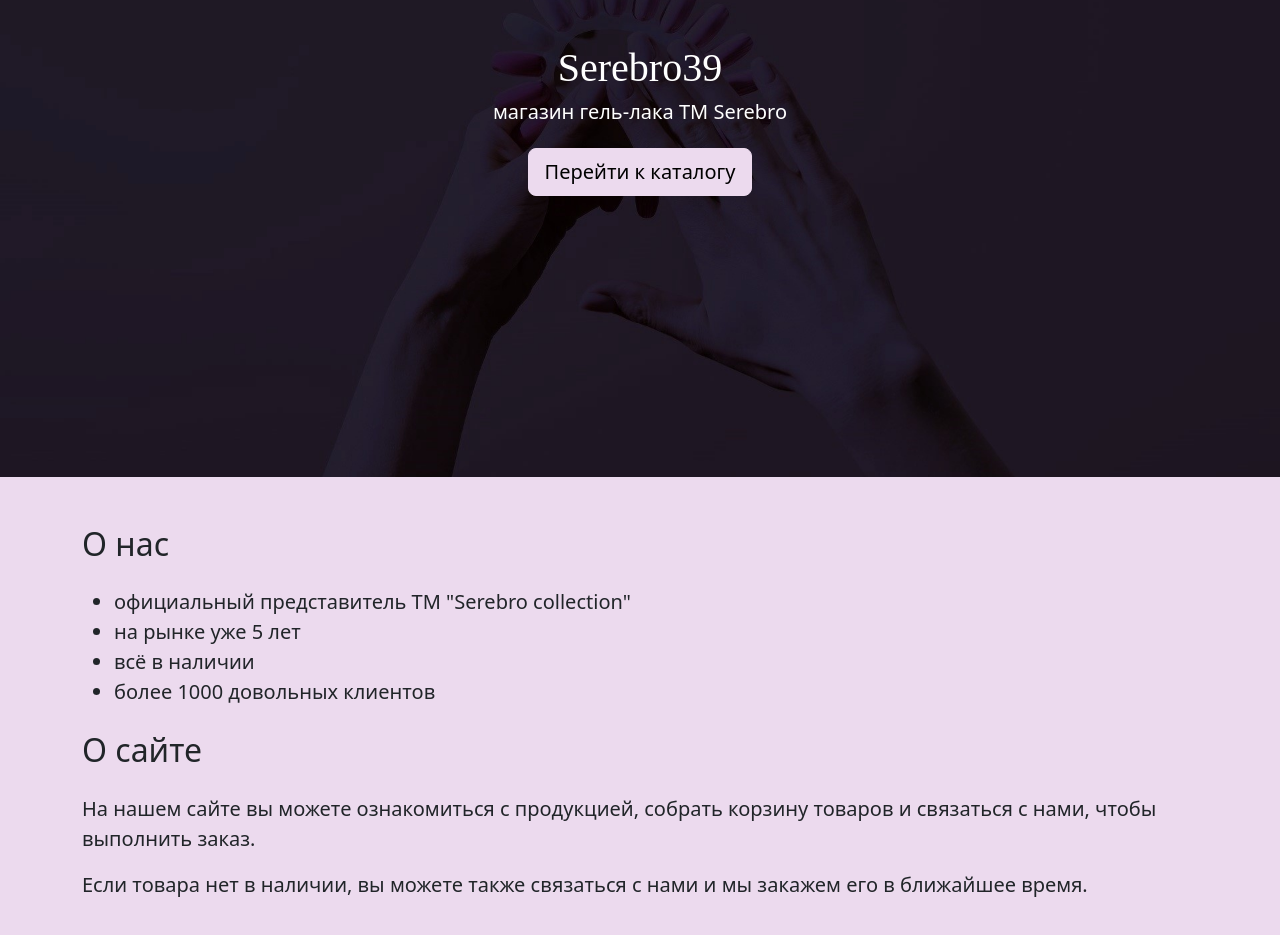
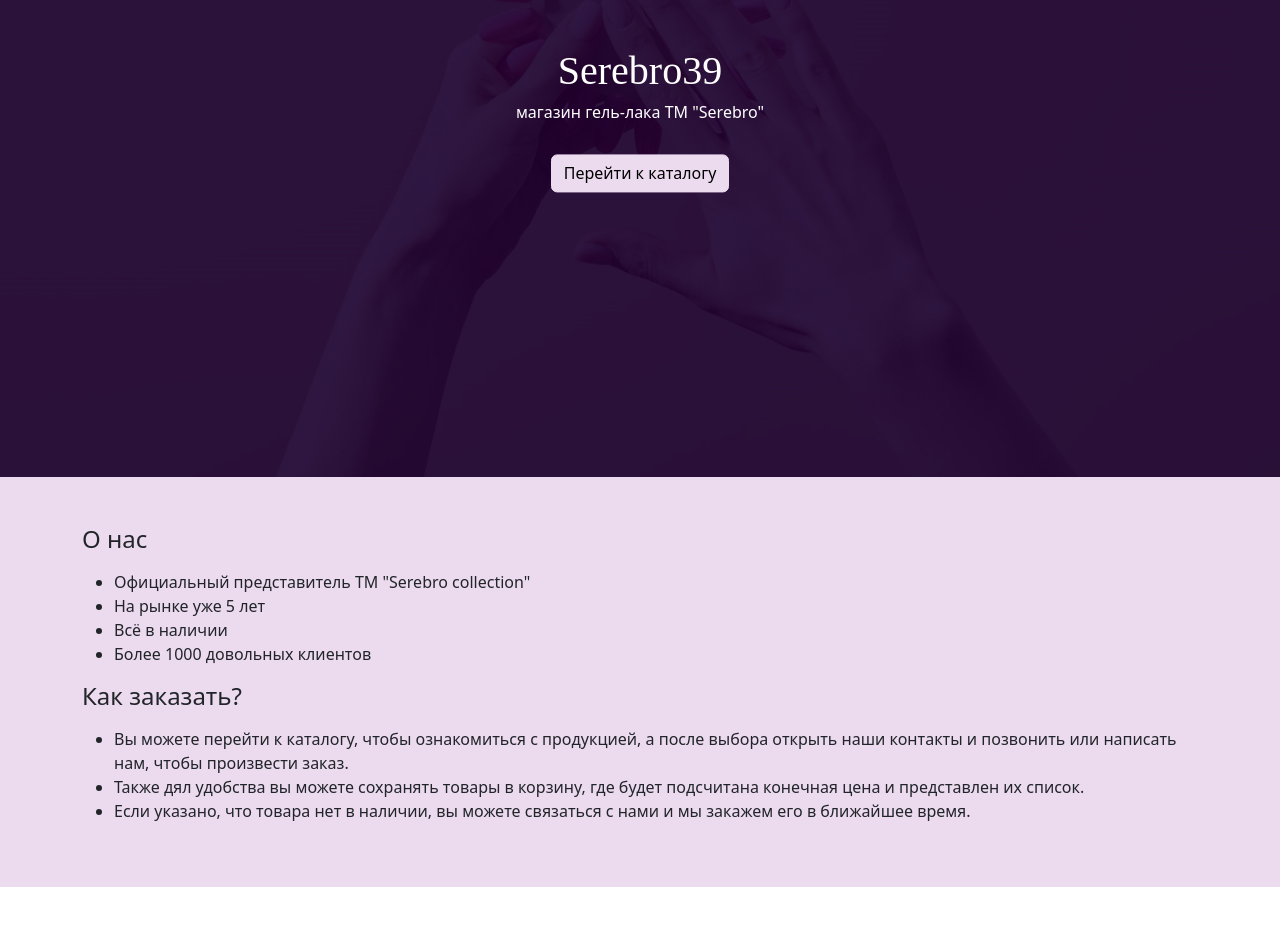
Before and after one commit to blank-evgeniy/nail-polish-store, a React (Vite) app: page /categories/1 in a window 1280 px wide. Shown: the part 323-1258 px from the top of the page. After the commit the page ends 1210 px from the top, so only its background shows below. Built offline with nearby package versions, Linux system fonts and the light colour scheme; no server answers; the database is empty; a web font is replaced by a local one.

Commit message:
Fixed skeleton; updated home page

```diff
--- a/src/components/Skeleton.tsx
+++ b/src/components/Skeleton.tsx
@@ -44,6 +44,7 @@
 
     if (isMobile)
         return (
+            <div>
                 <div className="card mb-3">
                     <div className="row align-items-center g-0">
                         <div className="col-3">
@@ -75,6 +76,7 @@
                                 <path d="M294.1 256L167 129c-9.4-9.4-9.4-24.6 0-33.9s24.6-9.3 34 0L345 239c9.1 9.1 9.3 23.7.7 33.1L201.1 417c-4.7 4.7-10.9 7-17 7s-12.3-2.3-17-7c-9.4-9.4-9.4-24.6 0-33.9l127-127.1z"></path>
                             </svg>
                         </button>
+                    </div>
                 </div>
             </div>
         );
--- a/src/pages/Home.tsx
+++ b/src/pages/Home.tsx
@@ -4,12 +4,13 @@
 //Домашняя страница
 //TODO: заменить кнопку на ссылку Link со стилем подобным кнопке
 
-//стиль для красивого :) фона
-const sectionStyle = {
+//стили для фона
+const sectionStyle: React.CSSProperties = {
     backgroundImage: `url(${BgImage})`,
     backgroundSize: 'cover',
     backgroundPosition: 'center',
     backgroundAttachment: 'fixed',
+    boxShadow: 'inset 0 0 0 2000px rgba(25, 0, 48, 0.9)',
 };
 
 const Home = () => {
@@ -23,12 +24,12 @@
                     style={{ paddingTop: '94px' }}
                 >
                     <h1 className="fs-1 font-accent fw-medium">Serebro39</h1>
-                    <h2 className="fs-5 fw-normal mt-2">
-                        магазин гель-лака ТМ Serebro
+                    <h2 className="fs-6 fw-normal mt-2">
+                        магазин гель-лака ТМ "Serebro"
                     </h2>
                     <button
                         onClick={() => navigate('/categories')}
-                        className="btn btn-primary btn-lg mt-3"
+                        className="btn btn-primary mt-4"
                     >
                         Перейти к каталогу
                     </button>
@@ -36,25 +37,32 @@
             </div>
             <div className="bg-primary">
                 <div className="container-lg py-5">
-                    <h2 className="fs-2">О нас</h2>
-                    <ul className="fs-5 my-4">
+                    <h2 className="fs-4">О нас</h2>
+                    <ul className="fs-6 my-3">
                         <li>
-                            официальный представитель ТМ "Serebro collection"
+                            Официальный представитель ТМ "Serebro collection"
                         </li>
-                        <li>на рынке уже 5 лет</li>
-                        <li>всё в наличии</li>
-                        <li>более 1000 довольных клиентов</li>
+                        <li>На рынке уже 5 лет</li>
+                        <li>Всё в наличии</li>
+                        <li>Более 1000 довольных клиентов</li>
                     </ul>
-                    <h2 className="fs-2">О сайте</h2>
-                    <p className="fs-5 mt-4">
-                        На нашем сайте вы можете ознакомиться с продукцией,
-                        собрать корзину товаров и связаться с нами, чтобы
-                        выполнить заказ.
-                    </p>
-                    <p className="fs-5">
-                        Если товара нет в наличии, вы можете также связаться с
-                        нами и мы закажем его в ближайшее время.
-                    </p>
+                    <h2 className="fs-4">Как заказать?</h2>
+                    <ul className="fs-6 my-3">
+                        <li>
+                            Вы можете перейти к каталогу, чтобы ознакомиться с
+                            продукцией, а после выбора открыть наши контакты и
+                            позвонить или написать нам, чтобы произвести заказ.
+                        </li>
+                        <li>
+                            Также дял удобства вы можете сохранять товары в
+                            корзину, где будет подсчитана конечная цена и
+                            представлен их список.
+                        </li>
+                        <li>
+                            Если указано, что товара нет в наличии, вы можете
+                            связаться с нами и мы закажем его в ближайшее время.
+                        </li>
+                    </ul>
                 </div>
             </div>
         </>
```
Also changed, not shown: src/img/home_bg.jpg. Lines whose indentation alone changed are shown as unchanged.
